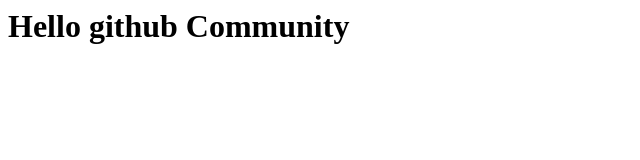
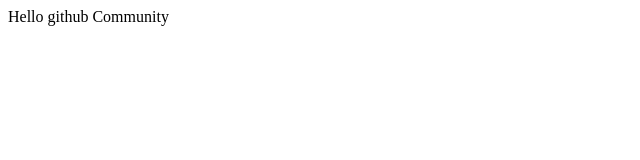
Before and after one commit to Shivkumar002/sambhu-demo1, a plain HTML site: page index.html in a window 1280 px wide. Shown: the whole page, without its empty margins (0-640 px from the left). Drawn offline with Linux system fonts and the light colour scheme.

Commit message:
Add Something

```diff
--- a/index.html
+++ b/index.html
@@ -1 +1 @@
-<h1>Hello github Community</h1>
+<p>Hello github Community<p>
```
Also changed, not shown: 1 other file.
